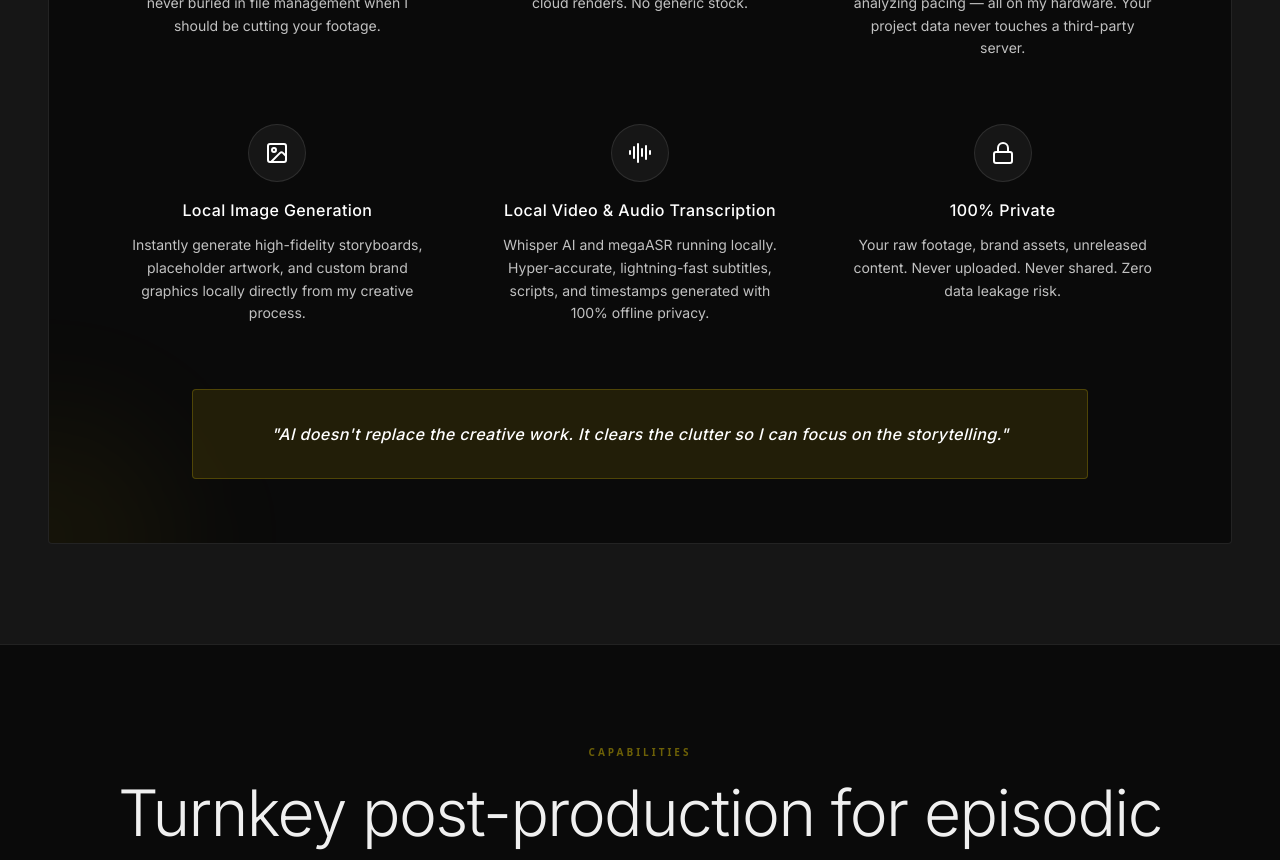
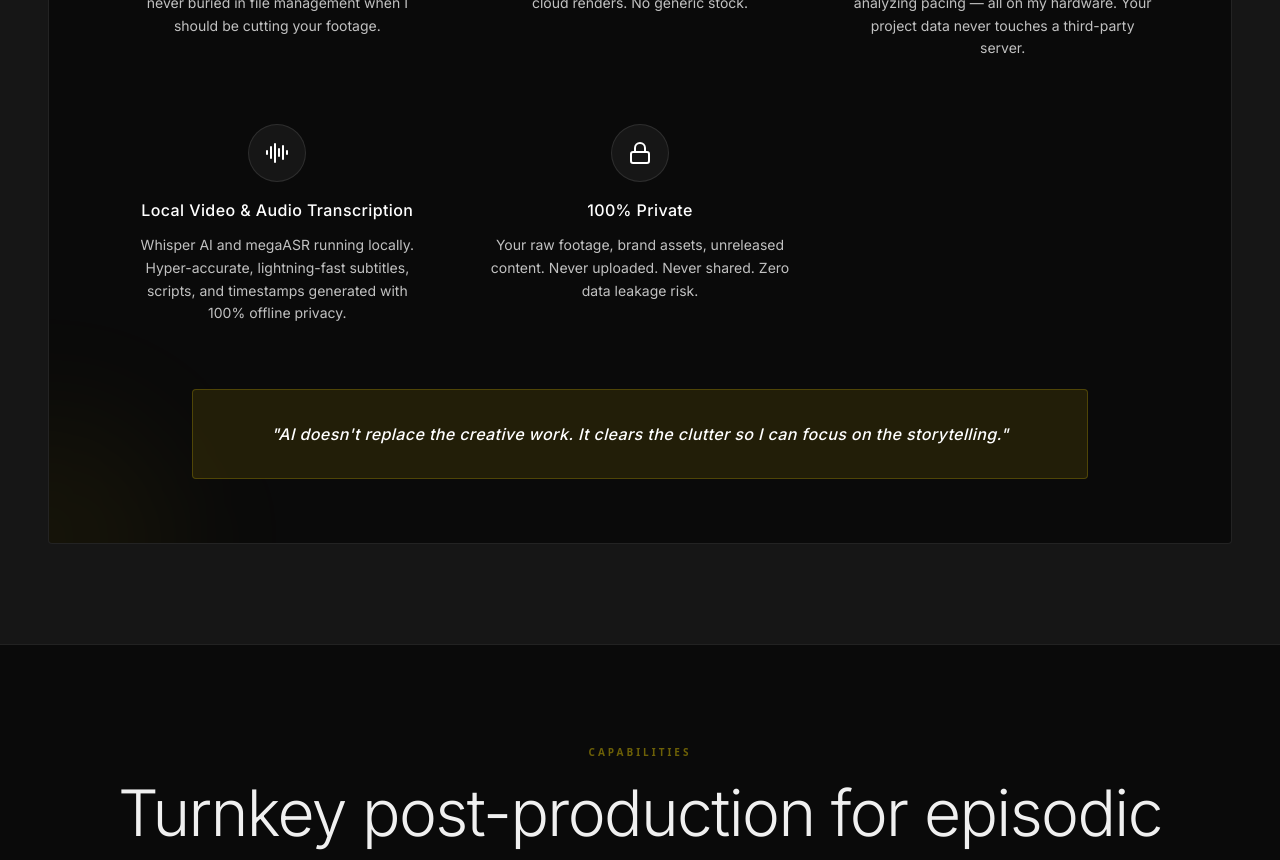
Before and after one commit to johncedrickcantong01-sys/Ced-Portfolio-Website, a React (Vite) app: page / in a window 1280 px wide. Shown: the part 4240-5100 px from the top of the page. Built offline with nearby package versions, Linux system fonts and the light colour scheme.

Commit message:
refactor: remove local image generation feature
Remove the "Local Image Generation" feature section and its corresponding icon import from the About component.

```diff
--- a/src/components/About.tsx
+++ b/src/components/About.tsx
@@ -1,5 +1,5 @@
 import React, { useState } from 'react';
-import { Film, Clock, Award, Clapperboard, Layers, Scissors, PenTool, Sparkles, Zap, Atom, Shapes, Bot, Lock, Image, AudioLines, Music } from 'lucide-react';
+import { Film, Clock, Award, Clapperboard, Layers, Scissors, PenTool, Sparkles, Zap, Atom, Shapes, Bot, Lock, AudioLines, Music } from 'lucide-react';
 // @ts-ignore
 import myPhoto from '../../1760680944153.jpeg_2K_202607030135.jpeg';
 
@@ -276,21 +276,6 @@ export default function About() {
               </div>
             </div>
 
-            {/* Feature 4 */}
-            <div className="group text-center">
-              <div className="flex flex-col items-center gap-4">
-                <div className="p-4 bg-white/5 border border-white/10 rounded-full group-hover:border-primary/50 transition-colors">
-                  <Image className="w-6 h-6 text-white group-hover:text-primary transition-colors" />
-                </div>
-                <div>
-                  <h4 className="text-white font-medium tracking-wide mb-3">Local Image Generation</h4>
-                  <p className="text-sm text-text-muted leading-relaxed">
-                    Instantly generate high-fidelity storyboards, placeholder artwork, and custom brand graphics locally directly from my creative process.
-                  </p>
-                </div>
-              </div>
-            </div>
-
             {/* Feature 5 */}
             <div className="group text-center">
               <div className="flex flex-col items-center gap-4">
```
